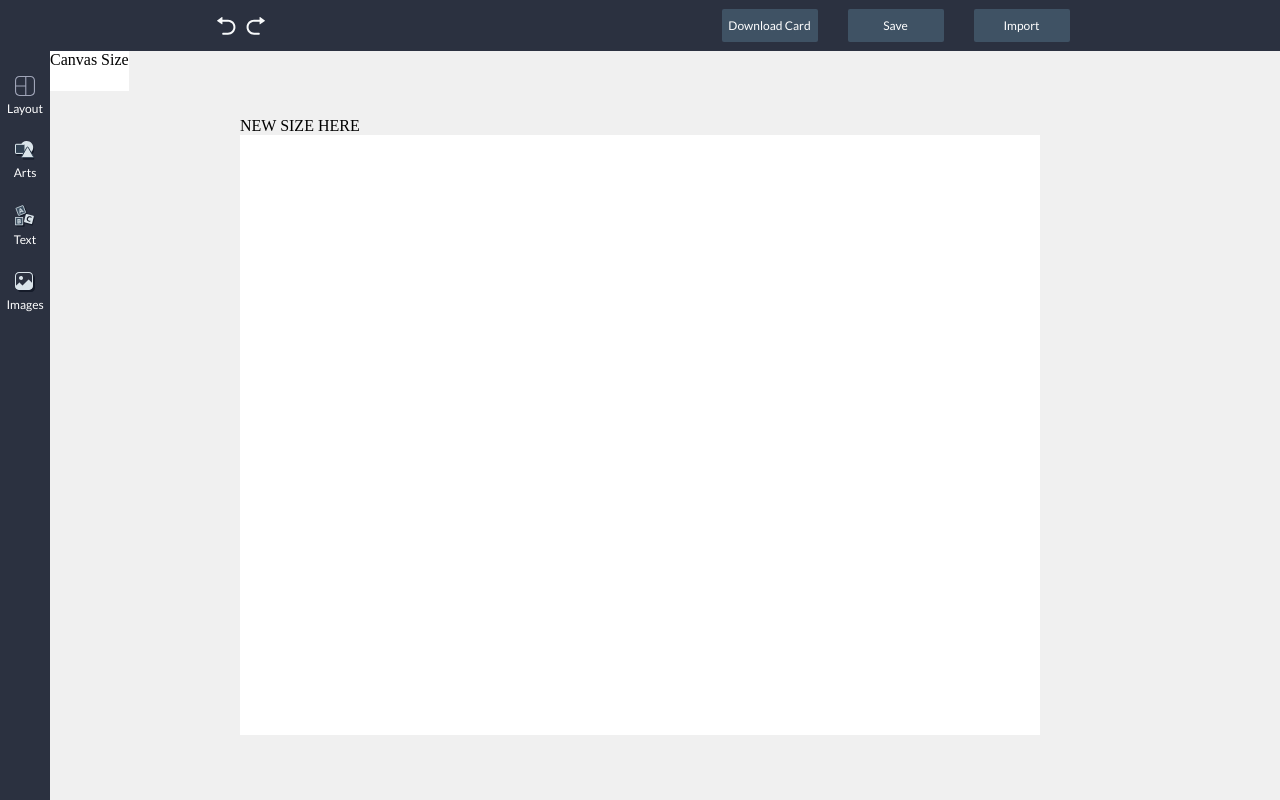
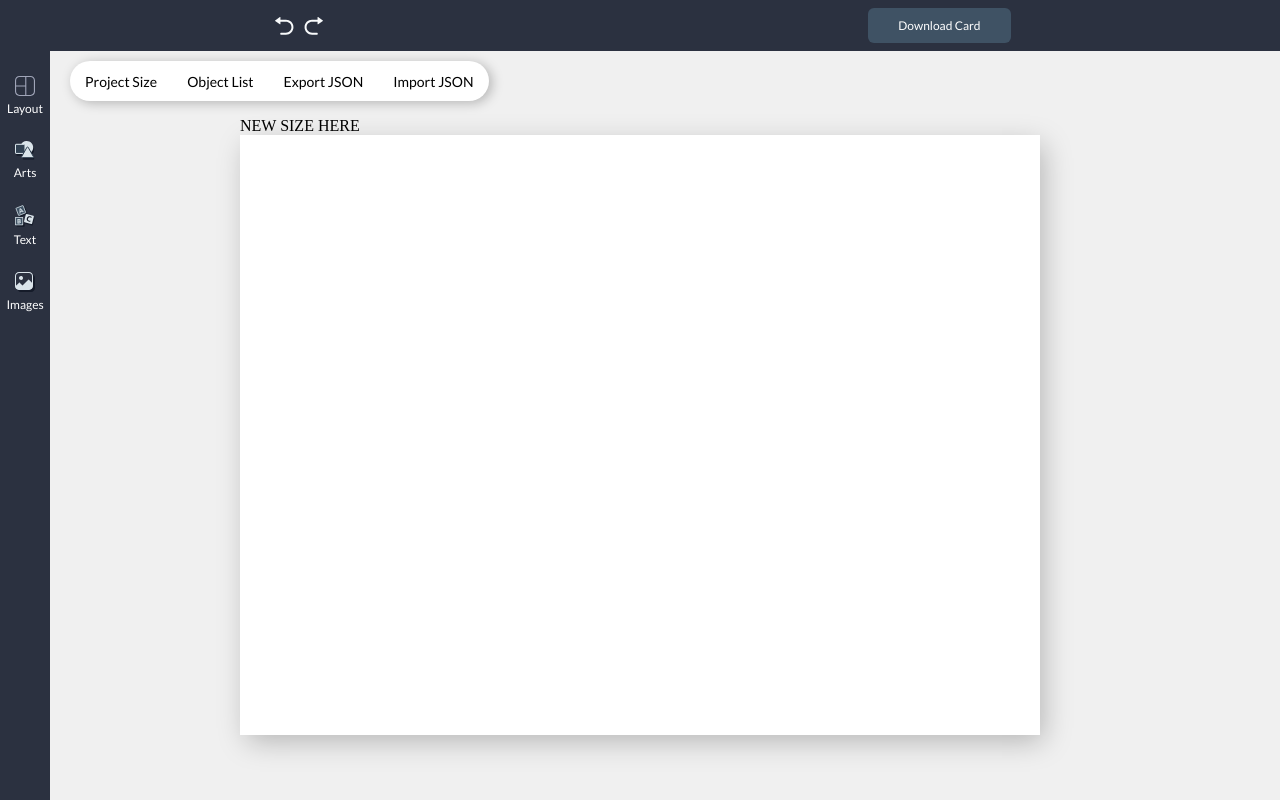
Before and after one commit to VasiliyRoss/card-maker, a React (Create React App) app: page / in a window 1280 px wide. Built offline with nearby package versions, Linux system fonts and the light colour scheme.

Commit message:
добавил стилей

```diff
--- a/src/components/Button/Button.module.css
+++ b/src/components/Button/Button.module.css
@@ -1,9 +1,7 @@
 .button {
-    margin-left: 30px;
-    width: 96px;
-    height: 33px;
+    padding: 10px 30px;
     flex-shrink: 0;
-    border-radius: 2px;
+    border-radius: 6px;
     background: #3f5264;
     color: #fff;
     text-align: center;
--- a/src/components/Canvas/Canvas.module.css
+++ b/src/components/Canvas/Canvas.module.css
@@ -1,3 +1,4 @@
 .canvas {
     position: relative;
+    box-shadow: 5px 8px 27.1px -2px rgb(0 0 0 / 25%);
 }
--- a/src/components/Editor/Editor.tsx
+++ b/src/components/Editor/Editor.tsx
@@ -8,7 +8,6 @@ function Editor() {
     return (
         <div className={styles.editor}>
             <Toolbar />
-
             <Card canvas={emptyData.canvas} filter={emptyData.filter} />
         </div>
     );
--- a/src/components/Header/Header.tsx
+++ b/src/components/Header/Header.tsx
@@ -1,8 +1,6 @@
 import React from 'react';
 import styles from './Header.module.css';
 import Button from '../Button/Button';
-import { saveCardToJSON } from '../../utils/fileUtils';
-import { filledCard } from '../../data/testFilledData';
 
 function Header() {
     return (
@@ -11,14 +9,7 @@ function Header() {
                 <div className={styles.backwardButton}></div>
                 <div className={styles.forwardButton}></div>
             </div>
-            <div>
-                <Button text="Download Card" />
-                <Button
-                    text="Save"
-                    onClick={() => saveCardToJSON(filledCard)}
-                />
-                <Button text="Import" />
-            </div>
+            <Button text="Download Card" />
         </header>
     );
 }
--- a/src/components/Objects/Image.tsx
+++ b/src/components/Objects/Image.tsx
@@ -1,8 +1,8 @@
 import React from 'react';
-import { Size, Position, ImageBlock } from '../../types/content';
+import { ImageBlock } from '../../types/content';
 
-function Image(props: ImageBlock) {
-    return <img src={props.src} />;
+function Image({ src }: ImageBlock) {
+    return <img src={src} />;
 }
 
 export default Image;
--- a/src/components/PropertiesPanel/PropertiesPanel.module.css
+++ b/src/components/PropertiesPanel/PropertiesPanel.module.css
@@ -1,4 +1,10 @@
 .panel {
-    background-color: #fff;
+    margin: 10px 0 0 20px;
     height: 40px;
+    border-radius: 32px;
+    background: #fff;
+    box-shadow: 3px 2px 11.7px 0 rgb(0 0 0 / 25%);
+    align-content: center;
+    display: flex;
+    z-index: 2;
 }
--- a/src/components/PropertiesPanel/PropertiesPanel.tsx
+++ b/src/components/PropertiesPanel/PropertiesPanel.tsx
@@ -1,10 +1,19 @@
 import React from 'react';
 import styles from './PropertiesPanel.module.css';
+import PropertiesPanelButton from './PropertiesPanelButton/PropertiesPanelButton';
+import { saveCardToJSON } from '../../utils/fileUtils';
+import { emptyData } from '../../data/testFilledData';
 
 function PropertiesPanel() {
     return (
         <div className={styles.panel}>
-            <button>Canvas Size</button>
+            <PropertiesPanelButton text="Project Size" />
+            <PropertiesPanelButton text="Object List" />
+            <PropertiesPanelButton
+                text="Export JSON"
+                onClick={() => saveCardToJSON(emptyData)}
+            />
+            <PropertiesPanelButton text="Import JSON" />
         </div>
     );
 }
--- /dev/null
+++ b/src/components/PropertiesPanel/PropertiesPanelButton/PropertiesPanelButton.module.css
@@ -0,0 +1,10 @@
+.button {
+    color: #000;
+    text-align: center;
+    font-family: Lato, sans-serif;
+    font-size: 14px;
+    font-style: normal;
+    font-weight: 500;
+    line-height: normal;
+    margin: 0 15px;
+}
--- /dev/null
+++ b/src/components/PropertiesPanel/PropertiesPanelButton/PropertiesPanelButton.tsx
@@ -0,0 +1,27 @@
+import React from 'react';
+import styles from './PropertiesPanelButton.module.css';
+
+type ButtonProps<T> = {
+    text: string;
+    onClick?: (param?: T) => void;
+};
+
+function PropertiesPanelButton<T>({ text, onClick }: ButtonProps<T>) {
+    const handleClick = (param?: T) => {
+        if (onClick) {
+            onClick(param);
+        }
+    };
+
+    return (
+        <button
+            type="button"
+            onClick={() => handleClick()}
+            className={styles.button}
+        >
+            {text}
+        </button>
+    );
+}
+
+export default PropertiesPanelButton;
--- a/src/components/Toolbar/Toolbar.module.css
+++ b/src/components/Toolbar/Toolbar.module.css
@@ -13,7 +13,6 @@
 .actionBar {
     width: 250px;
     background-color: #fff;
-    display: flex;
     flex-direction: column;
     display: none;
 }
```
